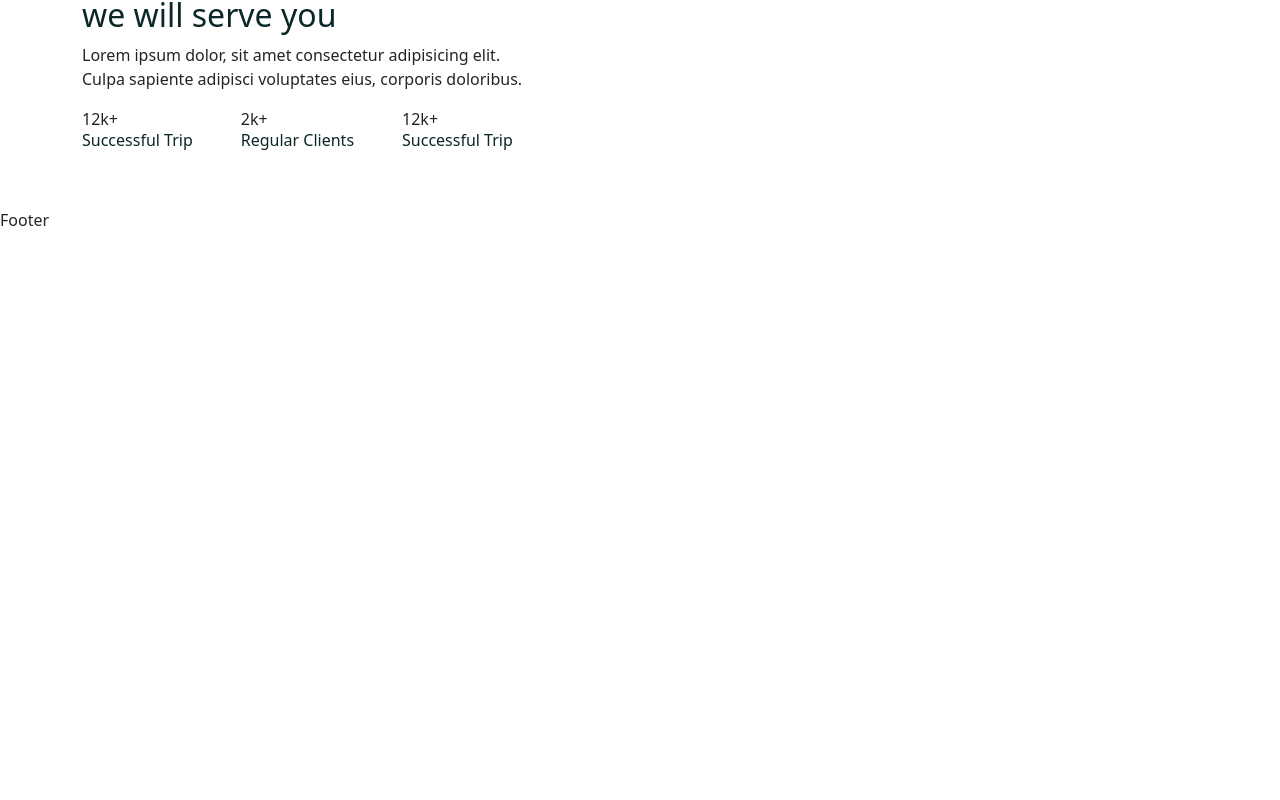
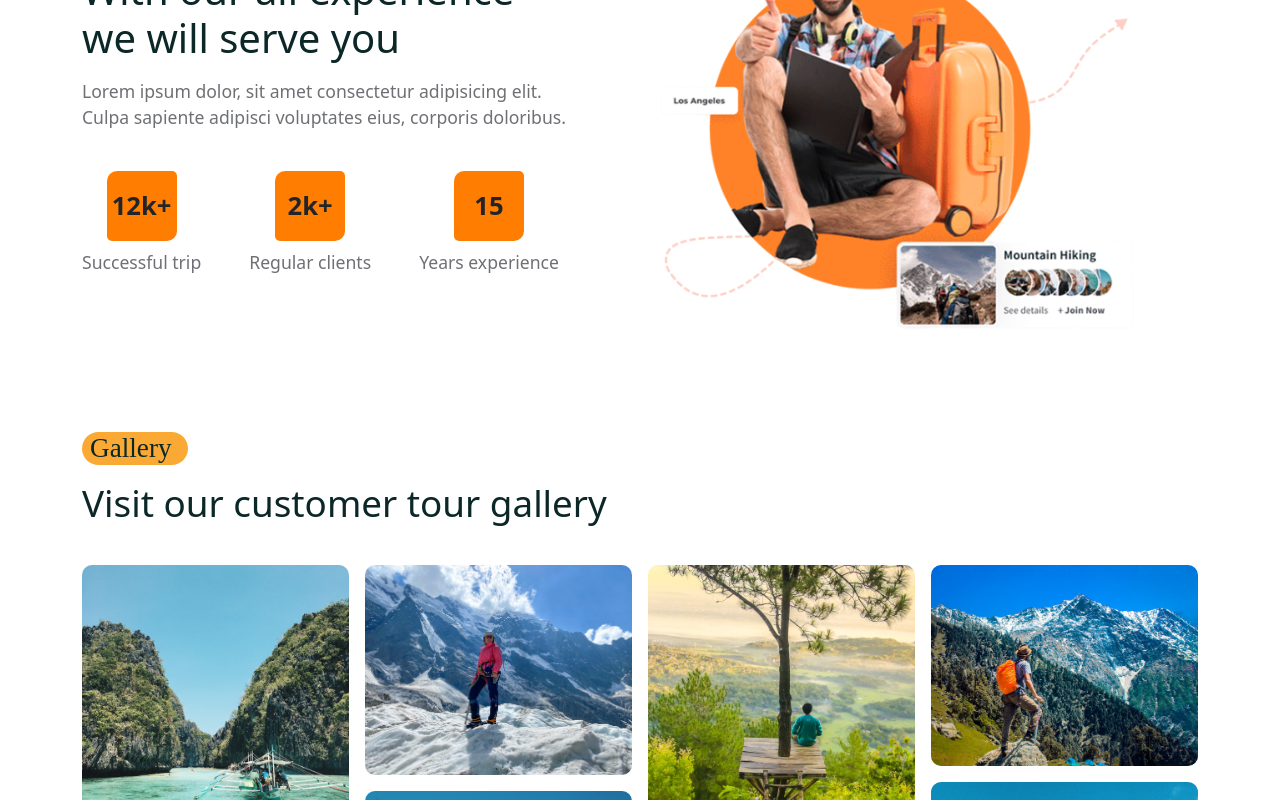
Before and after one commit to brad434/Travel_Website, a React (Create React App) app in the folder frontend/: page /home in a window 1280 px wide. Shown: the part 2260-3060 px from the top of the page. Before the commit the page ends 2492 px from the top, so only its background shows below. Built offline with nearby package versions, Linux system fonts and the light colour scheme; a web font is replaced by a local one.

Commit message:
updates for 5/21

```diff
--- /dev/null
+++ b/frontend/src/components/image-gallery/MasonryImagesGallery.jsx
@@ -0,0 +1,23 @@
+import React from 'react';
+import galleryImages from '../../components/image-gallery/galleryImages';
+import Masonry, { ResponsiveMasonry } from 'react-responsive-masonry';
+
+const MasonryImagesGallery = () => {
+    return (
+        <ResponsiveMasonry columnsCountBreakPoints={{ 350: 1, 768: 3, 992: 4 }}>
+            <Masonry gutter='1rem'>
+                {galleryImages.map((item, index) => (
+                    <img
+                        className='masonry__img'
+                        src={item}
+                        key={index}
+                        alt=""
+                        style={{ width: '100%', display: 'block', borderRadius: '10px' }}
+                    />
+                ))}
+            </Masonry>
+        </ResponsiveMasonry>
+    );
+};
+
+export default MasonryImagesGallery
--- /dev/null
+++ b/frontend/src/components/image-gallery/galleryImages.js
@@ -0,0 +1,19 @@
+import galleryImg01 from "../../assets/images/gallery-01.jpg";
+import galleryImg02 from "../../assets/images/gallery-02.jpg";
+import galleryImg03 from "../../assets/images/gallery-03.jpg";
+import galleryImg04 from "../../assets/images/gallery-04.jpg";
+import galleryImg05 from "../../assets/images/gallery-05.jpg";
+import galleryImg06 from "../../assets/images/gallery-06.jpg";
+import galleryImg07 from "../../assets/images/gallery-07.jpg";
+
+const galleryImages = [
+  galleryImg01,
+  galleryImg02,
+  galleryImg03,
+  galleryImg04,
+  galleryImg05,
+  galleryImg06,
+  galleryImg07,
+];
+
+export default galleryImages;
--- a/frontend/src/pages/Home.jsx
+++ b/frontend/src/pages/Home.jsx
@@ -8,10 +8,12 @@
 import heroVideo from '../assets/images/hero-video.mp4'
 import Subtitle from '../Shared/Subtitle'
 import worldImg from './../assets/images/world.png'
+import experienceImg from './../assets/images/experience.png'
 
 import SearchBar from '../Shared/SearchBar';
 import ServiceList from '../services/ServiceList';
 import FeaturedTourList from '../components/Featured-tours/FeaturedTourList';
+import MasonryImagesGallery from '../components/image-gallery/MasonryImagesGallery';
 
 
 const Home = () => {
@@ -100,31 +102,51 @@
                             <div className="counter__wrapper d-flex align-items-center gap-5">
                                 <div className="counter__box">
                                     <span>12k+</span>
-                                    <h6>Successful Trip</h6>
+                                    <h6>Successful trip</h6>
                                 </div>
                                 <div className="counter__box">
                                     <span>2k+</span>
-                                    <h6>Regular Clients</h6>
+                                    <h6>Regular clients</h6>
                                 </div>
                                 <div className="counter__box">
-                                    <span>12k+</span>
-                                    <h6>Successful Trip</h6>
+                                    <span>15</span>
+                                    <h6>Years experience</h6>
                                 </div>
                             </div>
                         </Col>
-                        <Col lg='6'></Col>
+                        <Col lg='6'>
+                            <div className="experience__img">
+                                <img src={experienceImg} alt="" />
+                            </div>
+                        </Col>
+                    </Row>
+                </Container>
+            </section>
+            {/* ================== EXPERIENCE SECTION END ====================== */}
+
+
+            {/* ================== GALLERY SECTION START ====================== */}
+            <section>
+                <Container>
+                    <Row>
+                        <Col lg='12'>
+                            <Subtitle subtitle={'Gallery'} />
+                            <h2 className="gallery__title">Visit our customer tour gallery</h2>
+                        </Col>
+                        <Col lg='12'>
+                            <MasonryImagesGallery />
+                        </Col>
                     </Row>
                 </Container>
             </section>
 
 
-
-            {/* ================== EXPERIENCE SECTION END ====================== */}
+            {/* ================== GALLERY SECTION END ====================== */}
 
 
 
         </>
     )
-}
+};
 
-export default Home
+export default Home;
--- a/frontend/src/styles/home.css
+++ b/frontend/src/styles/home.css
@@ -51,3 +51,62 @@
   font-size: 2.3rem;
   font-weight: 500;
 }
+
+/*======================= experience section START ==================================*/
+
+.experience__content h2 {
+  font-size: 2.5rem;
+  margin-top: 1rem;
+  font-weight: 500;
+}
+
+.experience__content p {
+  font-size: 1.1rem;
+  color: var(--text-color);
+  margin-top: 1rem;
+}
+
+.counter__wrapper {
+  margin-top: 2.5rem;
+}
+
+.counter__box span {
+  width: 70px;
+  height: 70px;
+  margin: auto;
+  display: flex;
+  align-items: center;
+  justify-content: center;
+  background: var(--primary-color);
+  font-size: 1.6rem;
+  font-weight: 600;
+  border-radius: 10px 5px 10px 5px;
+}
+
+.counter__box h6 {
+  font-size: 1.1rem;
+  margin-top: 0.7rem;
+  color: var(--text-color);
+}
+
+.experience__img img {
+  width: 90%;
+}
+/*======================= experience section END ==================================*/
+
+/*======================= gallery section START ==================================*/
+.gallery__title {
+  font-size: 2.3rem;
+  margin-bottom: 2.5rem;
+  margin-top: 1rem;
+}
+
+.masonry__img {
+  transition: 0.3s;
+}
+
+.masonry__img:hover {
+  transform: scale(1.1);
+}
+
+/*======================= gallery section END ==================================*/
```
